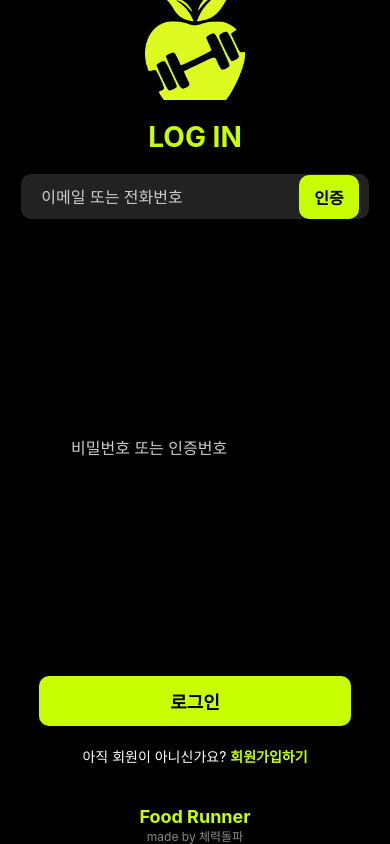
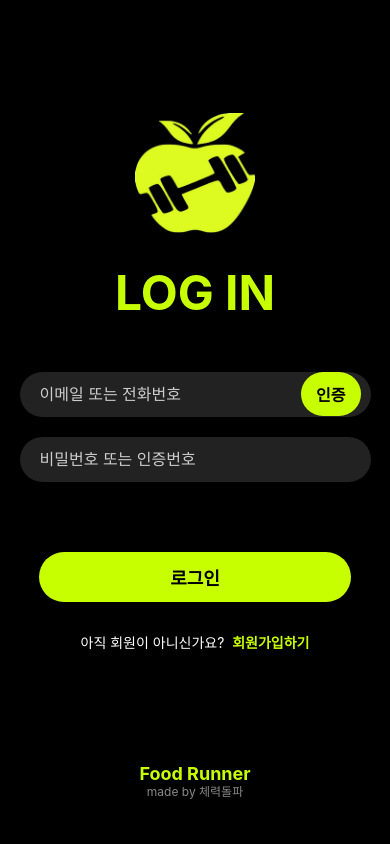
Before and after one commit to 25-capstone-team-breakthrough/food-runner-mobile-fe, a React Native app in the folder foodRunner/: screen /Login in a window 390 px wide. Built offline with nearby package versions, Linux system fonts and the light colour scheme.

Commit message:
로그인 ui 수정

```diff
--- a/foodRunner/screens/LoginScreen.js
+++ b/foodRunner/screens/LoginScreen.js
@@ -19,7 +19,9 @@ export default function LoginScreen({ navigation }) {
       </View>
 
       {/* 비밀번호 입력 */}
-      <TextInput style={styles.input} placeholder="비밀번호 또는 인증번호" placeholderTextColor="#ccc" secureTextEntry />
+      <View style={styles.inputContainer}>
+        <TextInput style={styles.input} placeholder="비밀번호 또는 인증번호" placeholderTextColor="#ccc"secureTextEntry/>
+      </View>
 
       {/* 로그인 버튼 */}
       <TouchableOpacity style={styles.loginButton} onPress={() => navigation.navigate("Ingredient")}>
@@ -28,7 +30,7 @@ export default function LoginScreen({ navigation }) {
 
       {/* 회원가입 텍스트 */}
       <Text style={styles.registerText}>
-        아직 회원이 아니신가요?{" "}
+        아직 회원이 아니신가요? {" "}
         <Text style={styles.registerLink} onPress={() => navigation.navigate("SignUp")}>
           회원가입하기
         </Text>
@@ -49,23 +51,25 @@ const styles = StyleSheet.create({
     justifyContent: "center",
   },
   logo: {
-    width: 100,
-    height: 100,
-    marginBottom: 20,
+    width: 120,
+    height: 120,
+    marginTop: -80,
+    marginBottom: 30,
   },
   title: {
     color: "#C8FF00",
-    fontSize: 28,
+    fontSize: 48,
     fontWeight: "bold",
-    marginBottom: 20,
+    marginBottom: 50,
   },
   inputContainer: {
     flexDirection: "row",
     alignItems: "center",
     backgroundColor: "#222",
-    borderRadius: 10,
+    borderRadius: 30,
     paddingHorizontal: 10,
-    marginBottom: 15,
+    marginBottom: 20,
+    width: "90%",
   },
   input: {
     flex: 1,
@@ -78,7 +82,7 @@ const styles = StyleSheet.create({
     backgroundColor: "#C8FF00",
     paddingVertical: 10,
     paddingHorizontal: 15,
-    borderRadius: 10,
+    borderRadius: 30,
   },
   verifyText: {
     fontSize: 16,
@@ -90,8 +94,8 @@ const styles = StyleSheet.create({
     width: "80%",
     paddingVertical: 12,
     alignItems: "center",
-    borderRadius: 10,
-    marginTop: 15,
+    borderRadius: 30,
+    marginTop: 50,
   },
   loginText: {
     fontSize: 18,
@@ -100,7 +104,7 @@ const styles = StyleSheet.create({
   },
   registerText: {
     color: "#fff",
-    marginTop: 20,
+    marginTop: 30,
     fontSize: 14,
   },
   registerLink: {
@@ -108,12 +112,16 @@ const styles = StyleSheet.create({
     fontWeight: "bold",
   },
   footerText: {
+    position: "absolute",
+    bottom: 60,
     color: "#C8FF00",
     fontSize: 18,
     fontWeight: "bold",
     marginTop: 40,
   },
   madeBy: {
+    position: "absolute",
+    bottom: 45,
     color: "#888",
     fontSize: 12,
   },
```
Also changed, not shown: foodRunner/assets/logo.png.
